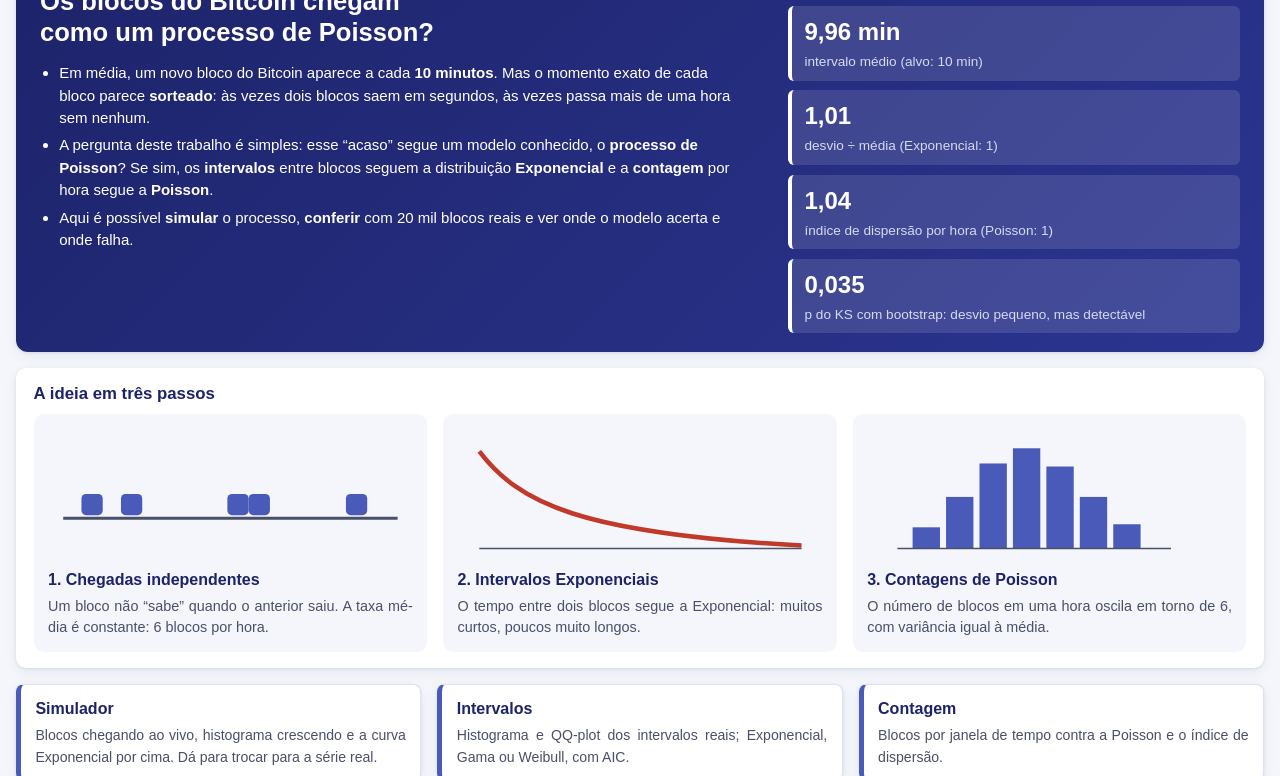
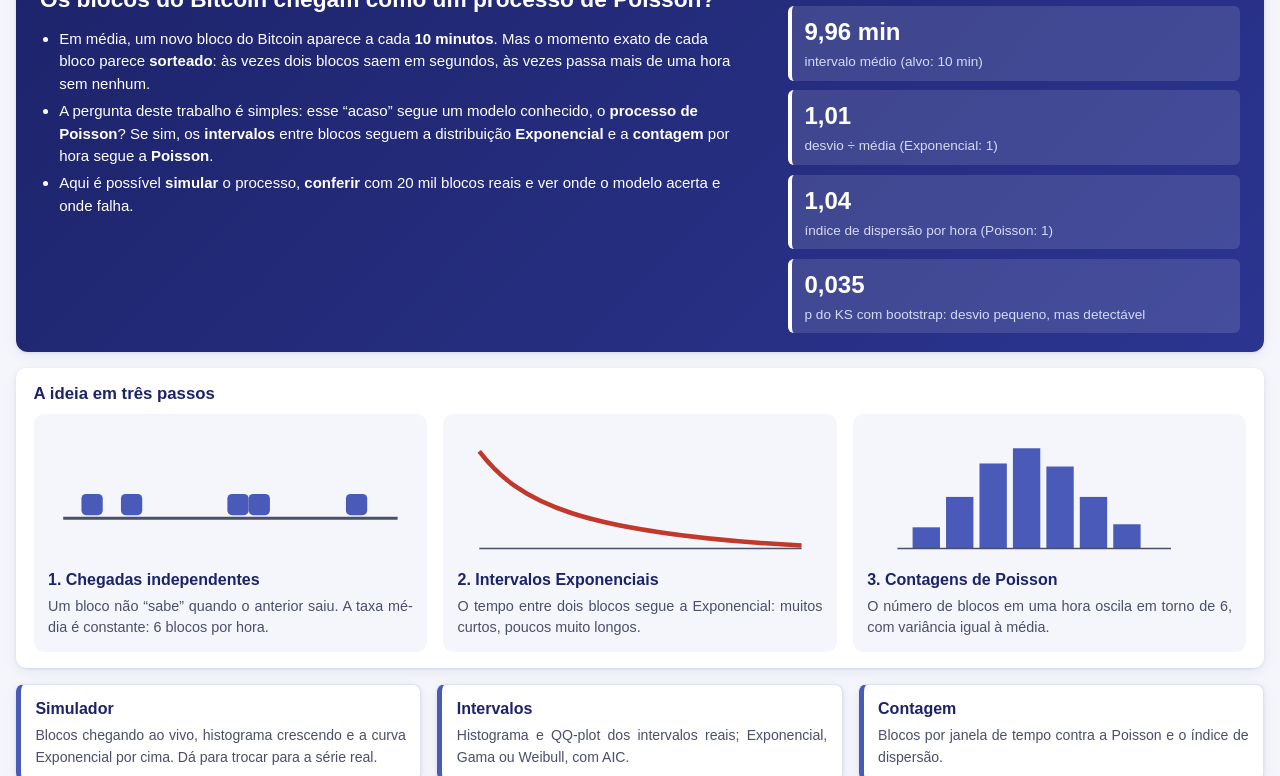
Before and after one commit to epineto/bitcoin-poisson-unisinos, a website with bundled scripts: page index.html in a window 1280 px wide. Shown: the part 232-1008 px from the top of the page. Built offline with nearby package versions, Linux system fonts and the light colour scheme.

Commit message:
Título da faixa inicial ocupa a largura da coluna

```diff
--- a/style.css
+++ b/style.css
@@ -113,7 +113,7 @@ figcaption { font-size: .85rem; font-weight: 700; color: var(--titulo); margin-b
 
 /* hero */
 .hero { background: linear-gradient(135deg, var(--azul) 0%, #2B3590 100%); color: #fff; border-radius: 12px; padding: 1.4rem 1.5rem 1.2rem; margin-bottom: 1rem; box-shadow: var(--sombra); }
-.hero h2 { color: #fff; font-size: 1.6rem; margin: .8rem 0 .6rem; max-width: none; text-wrap: balance; }
+.hero h2 { color: #fff; font-size: 1.6rem; margin: .8rem 0 .6rem; max-width: none; text-wrap: wrap; }
 .hero-logo { height: 48px; width: auto; background: #fff; border-radius: 8px; padding: 5px 9px; display: block; }
 .hero a { color: #fff; }
 .problema { margin: 0; padding-left: 1.2rem; max-width: 84ch; }
@@ -263,7 +263,7 @@ fieldset { margin-bottom: .8rem; }
 .ultimos li i.longo { background: var(--c-mod); }
 .dica-g { position: absolute; z-index: 5; pointer-events: none; background: var(--cartao); color: var(--texto); border: 1px solid var(--borda); border-radius: 6px; box-shadow: var(--sombra); padding: .35rem .55rem; font-size: .8rem; line-height: 1.4; white-space: nowrap; }
 .dica-g b { display: block; margin-bottom: .1rem; color: var(--titulo); }
-.hero h2 { text-wrap: balance; }
+.hero h2 { text-wrap: wrap; }
 .tab td.piora { background: var(--aviso-bg); color: var(--aviso-t); }
 .tab th[scope="row"] { white-space: nowrap; }
 @media (max-width: 900px) {
@@ -286,6 +286,7 @@ fieldset { margin-bottom: .8rem; }
 
 /* Ajuste do alinhamento do título e do texto na faixa inicial */
 .hero-in { align-items: start; }
-.hero h2 { margin: 1rem 0 .9rem; text-align: left; text-wrap: balance; }
+.hero h2 { margin: 1rem 0 .9rem; text-align: left; text-wrap: wrap; max-width: none; }
 .hero .problema { text-align: left; hyphens: none; -webkit-hyphens: none; }
 .hero .problema li { text-align: left; hyphens: none; }
+@media (min-width: 821px) { .hero h2 { font-size: 1.42rem; } }
```
